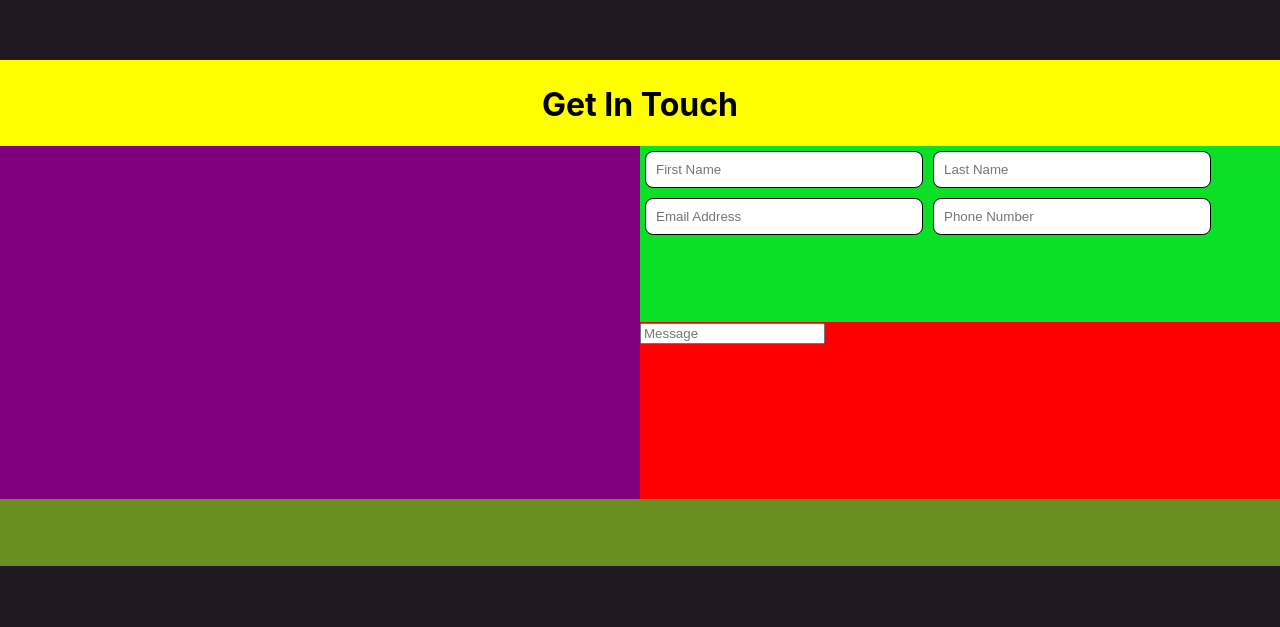
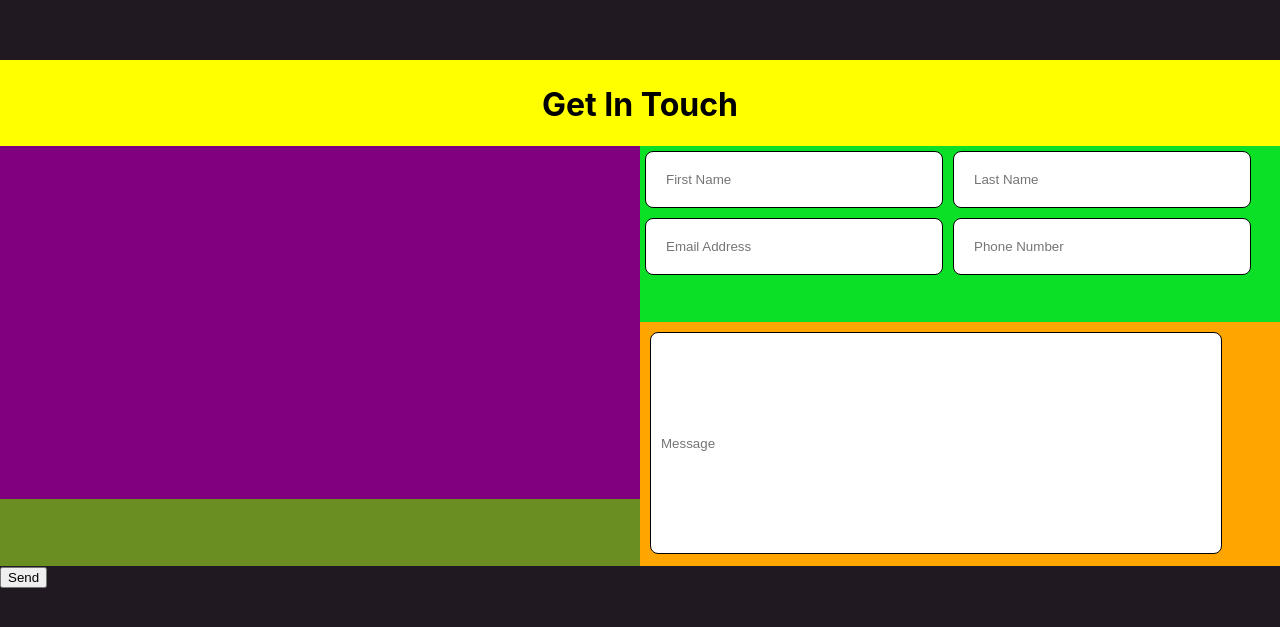
Before and after one commit to KipletingEdwin/my-portfolio, a React (Create React App) app: page / in a window 1280 px wide. Shown: the part 1774-2401 px from the top of the page. Built offline with nearby package versions, Linux system fonts and the light colour scheme; a web font is replaced by a local one.

Commit message:
add inputs section to contact form

```diff
--- a/src/App.css
+++ b/src/App.css
@@ -259,7 +259,7 @@
 }
 
 .section-1 input{
-  padding: 10px;
+  padding: 20px;
   margin: 5px;
   width: 40%;
   border-radius: 8px;
@@ -267,6 +267,21 @@
   font-weight: 500;
 }
 
+.section-2{
+  background-color: orange;
+  height: 69%;
+}
+
+.section-2 input {
+  padding: 10px;
+  margin: 10px;
+  border-radius: 8px;
+  width: 550px;
+  height: 200px;
+  border: 1px solid black;
+
+
+}
 
 
 
--- a/src/components/Contact.js
+++ b/src/components/Contact.js
@@ -16,9 +16,12 @@ function Contact() {
             </form>
           </div>
           <div className="section-2">
-          <input type="text" placeholder="Message"></input>
-             </div>
+            <input type="text" placeholder="Message"></input>
+          </div>
         </div>
+      </div>
+      <div>
+        <button>Send</button>
       </div>
     </div>
   );
```
